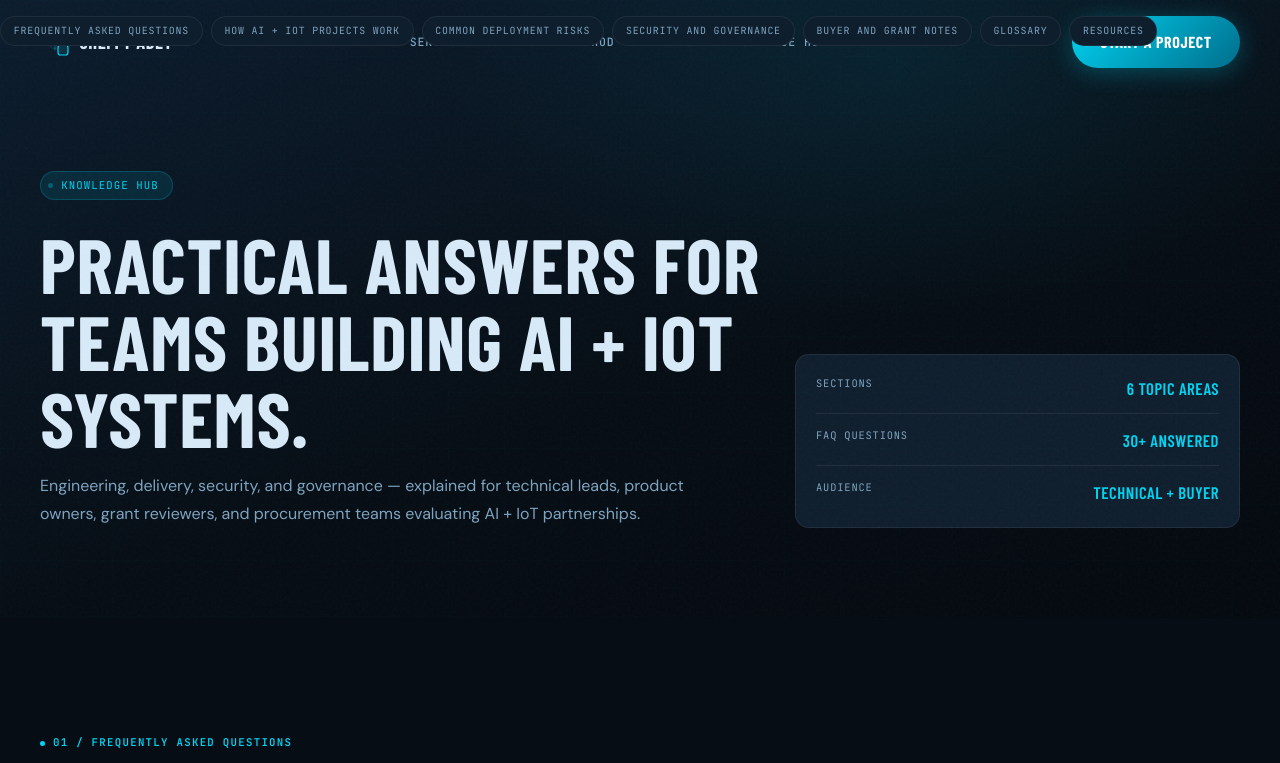
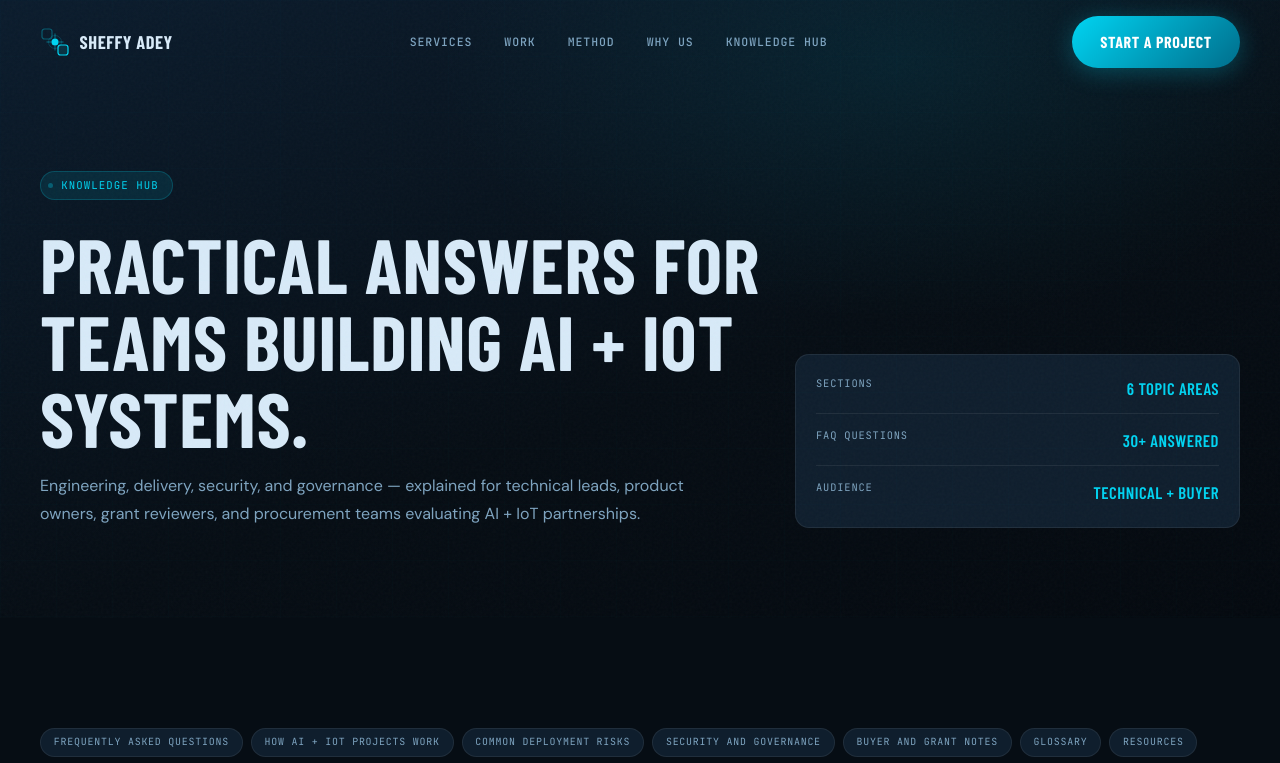
Before and after one commit to lanrexlan/sheffyadey, a plain HTML site: page faq.html in a window 1280 px wide. Shown: the top 763 px of the page. Drawn offline with nearby package versions, Linux system fonts and the light colour scheme; a web font is replaced by a local one.

Commit message:
Fix FAQ section nav conflicting with main navbar

```diff
--- a/faq.html
+++ b/faq.html
@@ -12,6 +12,9 @@
 
 /* ── Page-level nav ── */
 .hub-nav {
+  position: static !important;
+  top: auto !important;
+  z-index: 1;
   display: flex;
   flex-wrap: wrap;
   gap: .5rem;
@@ -496,7 +499,7 @@ details[open] .faq-toggle {
   <div class="wrap">
 
     <!-- Page navigation -->
-    <nav class="hub-nav" aria-label="Knowledge Hub sections">
+    <div class="hub-nav" role="navigation" aria-label="Knowledge Hub sections">
       <a class="hub-nav-link" href="#faq">Frequently Asked Questions</a>
       <a class="hub-nav-link" href="#how-it-works">How AI + IoT Projects Work</a>
       <a class="hub-nav-link" href="#risks">Common Deployment Risks</a>
@@ -504,7 +507,7 @@ details[open] .faq-toggle {
       <a class="hub-nav-link" href="#buyer">Buyer and Grant Notes</a>
       <a class="hub-nav-link" href="#glossary">Glossary</a>
       <a class="hub-nav-link" href="#resources">Resources</a>
-    </nav>
+    </div>
 
     <!-- ══ SECTION 1: FAQ ══ -->
     <div id="faq" class="hub-section">
```
